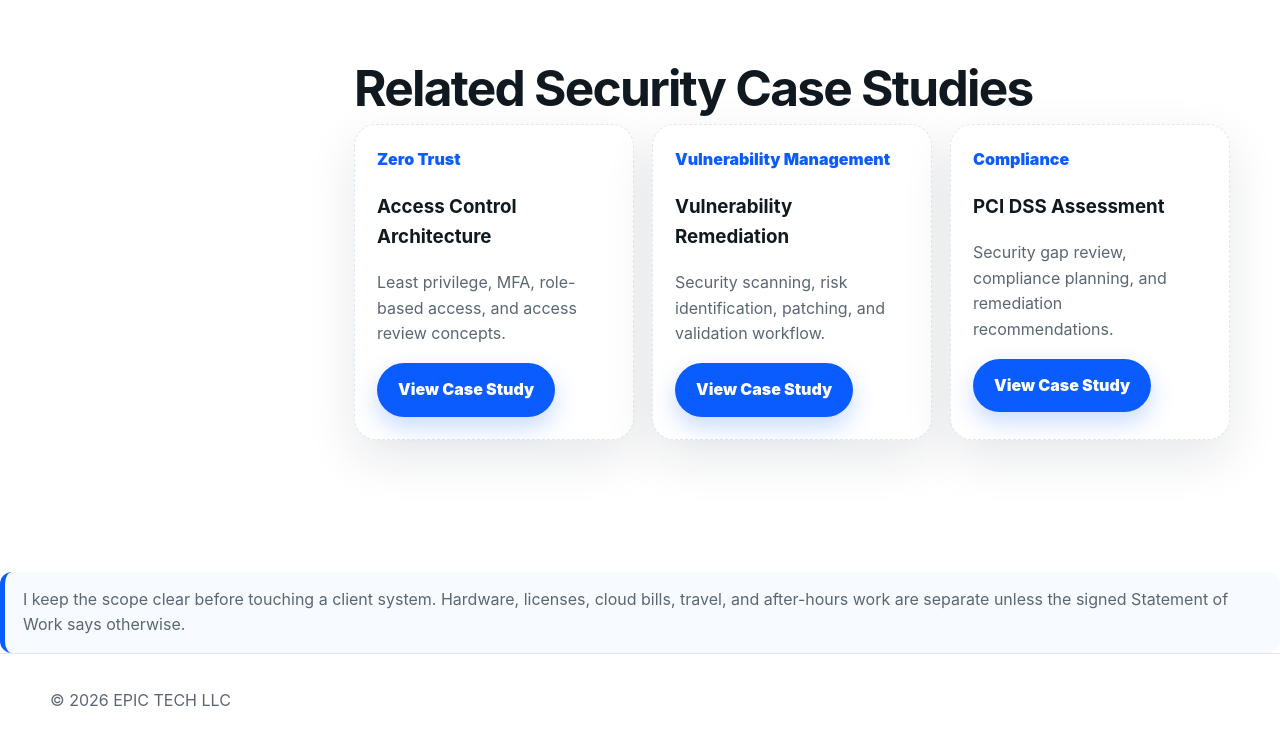
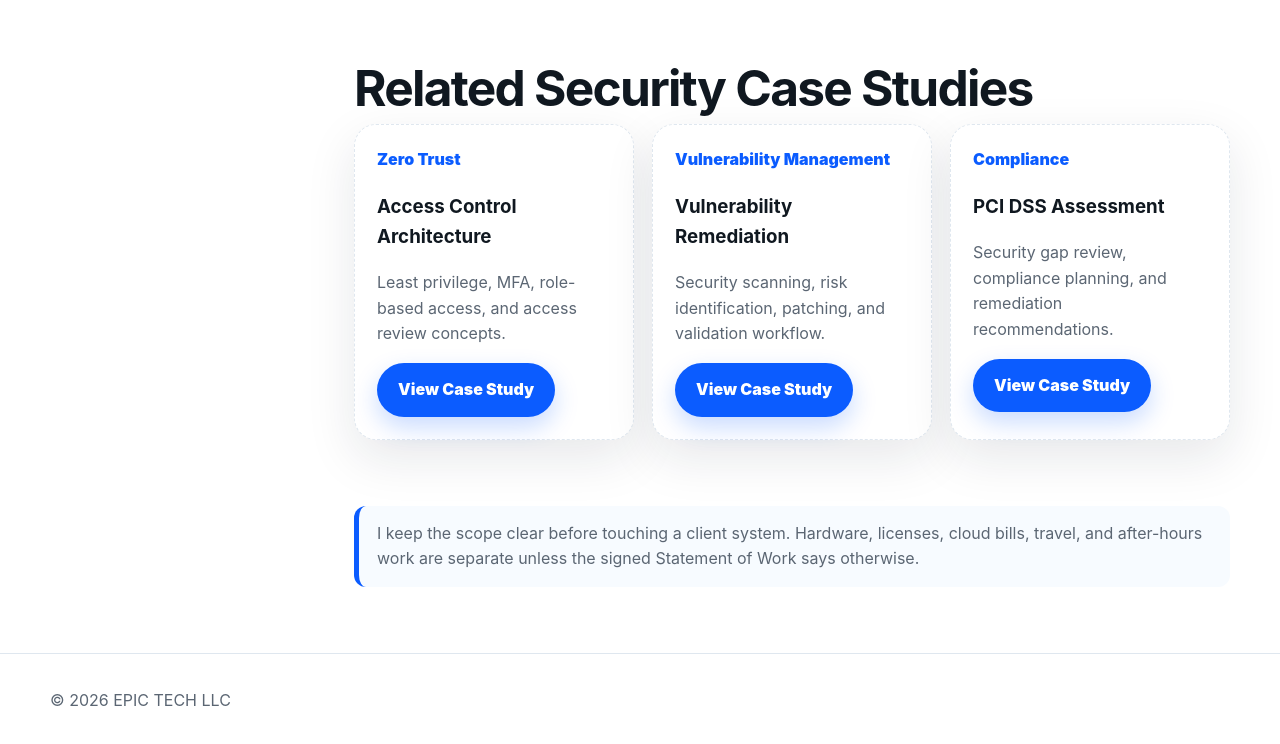
Before and after one commit to ethan-cyber12/EPICTECH.club, a plain HTML site: page services/firewalls.html in a window 1280 px wide. Shown: the part 1532-2276 px from the top of the page. Drawn offline with Linux system fonts and the light colour scheme.

Commit message:
Update firewalls.html

```diff
--- a/services/firewalls.html
+++ b/services/firewalls.html
@@ -29,4 +29,4 @@
       </a>
     </div>
   </div>
-</div></div></section><div class="notice">I keep the scope clear before touching a client system. Hardware, licenses, cloud bills, travel, and after-hours work are separate unless the signed Statement of Work says otherwise.</div></div></div></section></main><footer class="site-footer"><div class="container">© <span data-year></span> EPIC TECH LLC</div></footer><script src="../assets/js/main.js" defer></script></body></html>
+</section><div class="notice">I keep the scope clear before touching a client system. Hardware, licenses, cloud bills, travel, and after-hours work are separate unless the signed Statement of Work says otherwise.</div></div></div></section></main><footer class="site-footer"><div class="container">© <span data-year></span> EPIC TECH LLC</div></footer><script src="../assets/js/main.js" defer></script></body></html>
```
